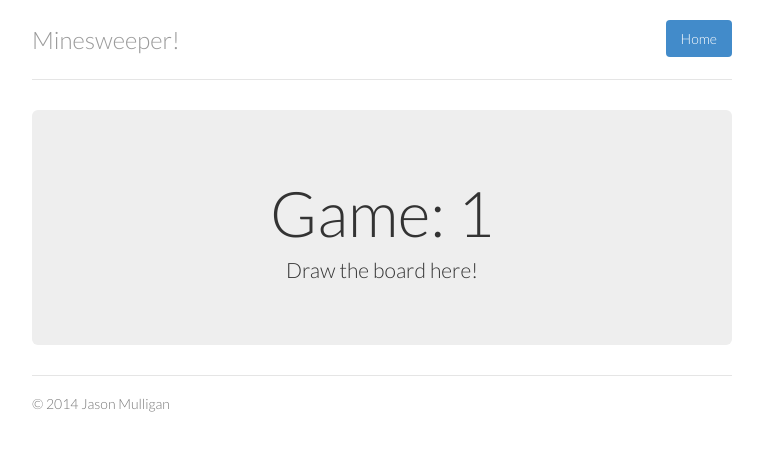
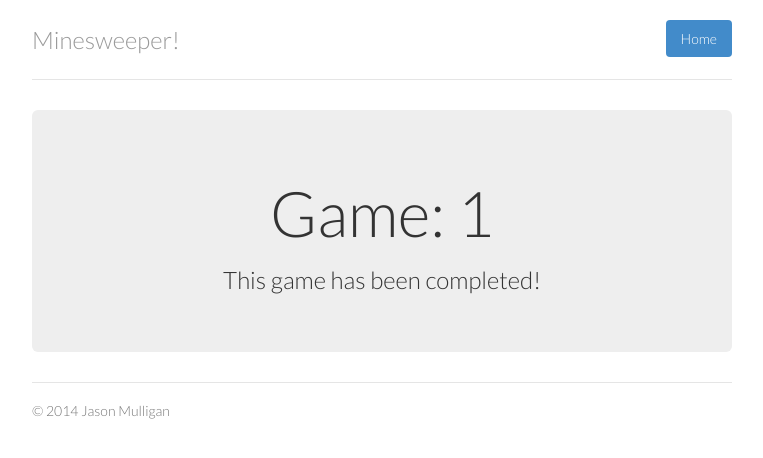
Before and after one commit to avoidwork/minesweeper_django, a Django app: page /games/1/ in a window 1280 px wide. Shown: the top 458 px of the page, without its empty margins (258-1021 px from the left). Run offline with Django 3.2, Linux system fonts and the light colour scheme; data comes from the database, SQL or seed files in the repository; both versions use the stored data as it was after the commit; data that the repository does not hold is empty; parts of the project's set-up code (start-up, migrations or seed data) failed here and were passed over; some libraries are stand-ins or nearby versions.

Commit message:
Fixing `completed` state in details template

```diff
--- a/templates/games/detail.html
+++ b/templates/games/detail.html
@@ -19,14 +19,14 @@
     <div class="container">
       <div class="header">
         <ul class="nav nav-pills pull-right">
-          <li class="active"><a href="./">Home</a></li>
+          <li class="active"><a href="/">Home</a></li>
         </ul>
         <h3 class="text-muted">Minesweeper!</h3>
       </div>
 
       <div class="jumbotron">
         <h1>Game: {{ game.id }}</h1>
-        {% if game.complete %}
+        {% if game.completed %}
         <h3>This game has been completed!</h3>
         {% else %}
         <div id="#board">
@@ -43,9 +43,9 @@
     <script src="/js/jquery-1.11.0.min.js"></script>
     <script src="/bootstrap/js/bootstrap.min.js"></script>
     <script src="/js/jquery.cookie.js"></script>
-    {% if not game.complete %}
     <script type="text/javascript">
     ( function () {
+      {% if not game.completed %}
       var id    = {{ game.id }},
           moves = [];
 
@@ -56,8 +56,12 @@
       {% endif %}
 
       $.cookie( "game", id.toString(), {expires: 7, path: "/"} );
+      {% else %}
+      $.removeCookie( "game", {path: "/"} );
+      {% endif %}
     } )()
     </script>
+    {% if not game.completed %}
     <script src="/js/app.js"></script>
     {% endif %}
   </body>
```
Also changed, not shown: db.sqlite3.
